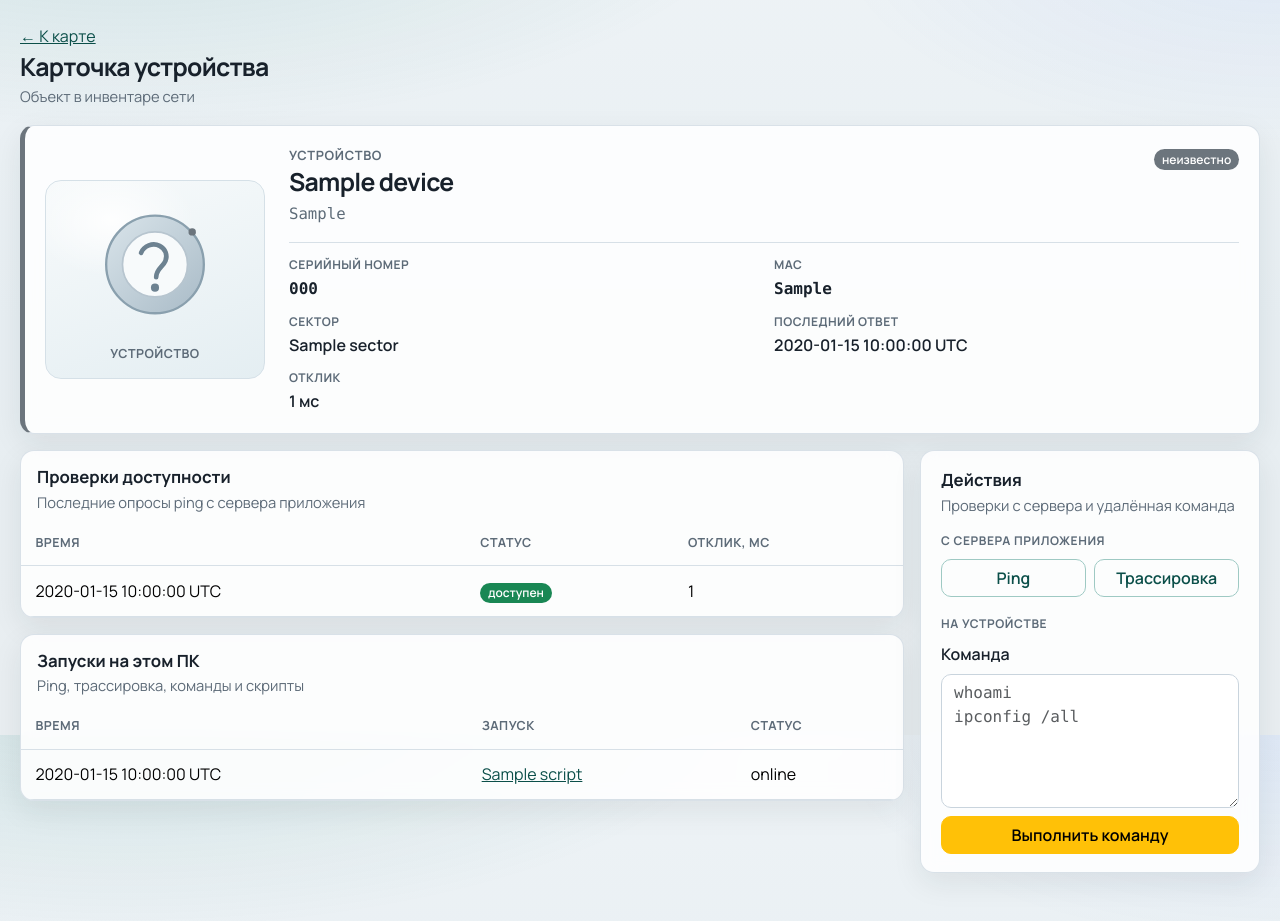
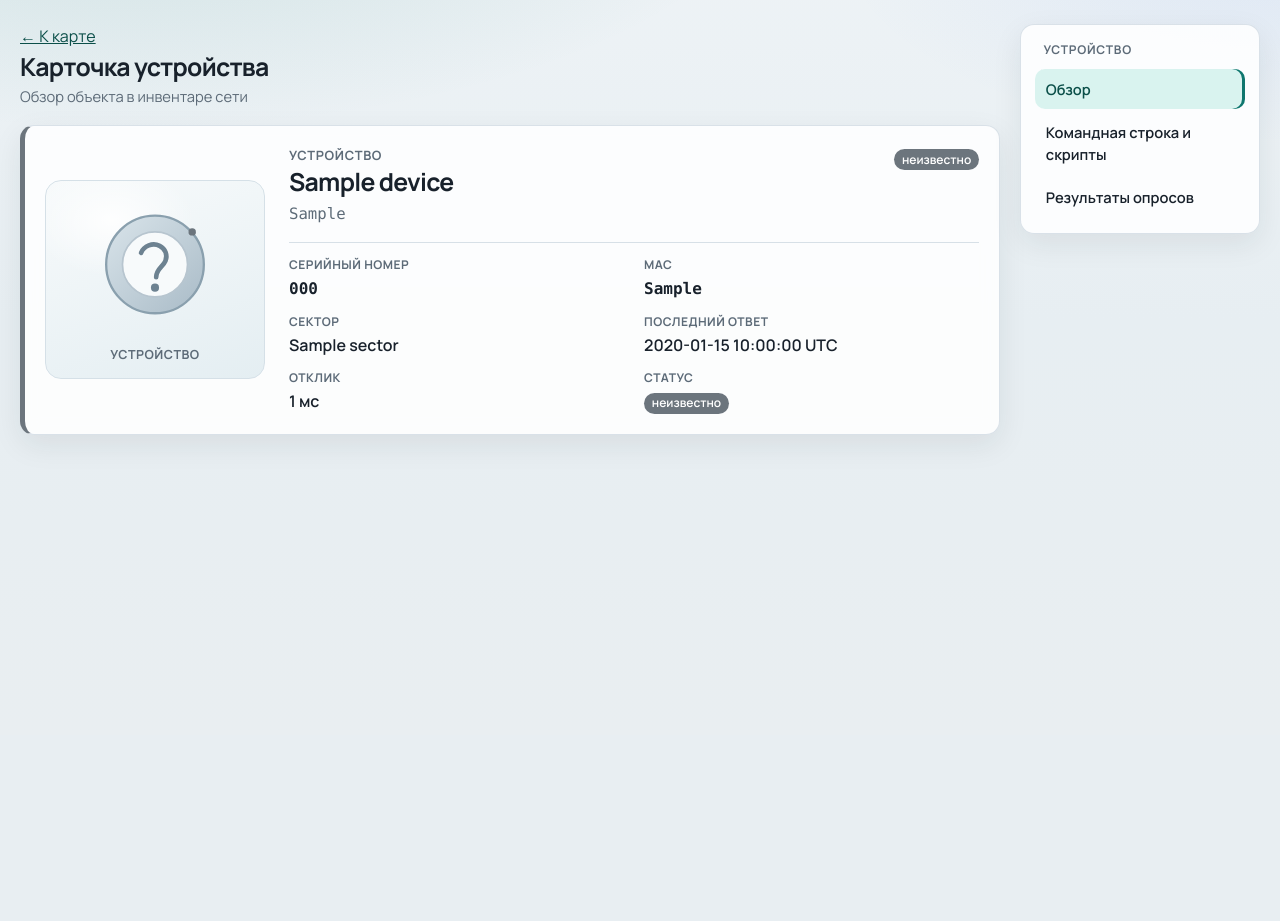
Before and after one commit to blazerity/admin-webhelper, a Flask app: page /devices/1 in a window 1280 px wide. Shown: the part 65-986 px from the top of the page. After the commit the page ends 504 px from the top, so only its background shows below. Run offline with Flask 3, Linux system fonts and the light colour scheme; a user stored in the database is signed in; tables that the repository leaves empty hold one stand-in row (values such as "Sample post"); some libraries are stand-ins or nearby versions.

Commit message:
Redesign device detail as settings-style tabs with right sidebar.
Use ?tab=overview|commands|polls (default overview), show last 5
command/script launches or poll history, and expand with ?all=1.

Co-authored-by: blazerity <blazerity@users.noreply.github.com>

```diff
--- a/app/routes/devices.py
+++ b/app/routes/devices.py
@@ -25,6 +25,10 @@ _RUN_TYPE_LABELS = {
     RunType.COMMAND: "Команда",
     RunType.SCRIPT: "Скрипт",
 }
+
+_DETAIL_TABS = frozenset({"overview", "commands", "polls"})
+_DEFAULT_LIST_LIMIT = 5
+_ALL_LIST_LIMIT = 50
 
 
 def _load_visible_sectors():
@@ -135,42 +139,88 @@ def _launch_label(item: ScriptRun) -> str:
     return kind
 
 
-def _launch_history(device_id: int) -> list[dict]:
-    """Последние запуски на устройстве: ping, tracert, команды и скрипты."""
+def _list_limit() -> tuple[int, bool]:
+    """(limit, show_all) — по умолчанию 5, при all=1 — расширенный список."""
+    show_all = (request.args.get("all") or "").strip() in {"1", "true", "yes"}
+    return (_ALL_LIST_LIMIT if show_all else _DEFAULT_LIST_LIMIT, show_all)
+
+
+def _detail_tab() -> str:
+    tab = (request.args.get("tab") or "overview").strip().lower()
+    if tab not in _DETAIL_TABS:
+        return "overview"
+    return tab
+
+
+def _launch_history(
+    device_id: int, run_types: tuple[str, ...], limit: int
+) -> tuple[list[dict], bool]:
+    """Последние запуски на устройстве заданных типов.
+
+    Возвращает (items, has_more). При урезанном списке читаем limit+1,
+    чтобы понять, есть ли ещё записи для кнопки «Показать все».
+    """
     rows = (
         ScriptRun.query.options(selectinload(ScriptRun.script))
-        .filter(ScriptRun.device_id == device_id)
+        .filter(
+            ScriptRun.device_id == device_id,
+            ScriptRun.run_type.in_(run_types),
+        )
         .order_by(ScriptRun.started_at.desc(), ScriptRun.id.desc())
-        .limit(30)
+        .limit(limit + 1)
         .all()
     )
-    return [
+    has_more = len(rows) > limit
+    items = [
         {
             "run": item,
             "label": _launch_label(item),
             "status_label": _RUN_STATUS_LABELS.get(item.status, item.status),
             "when": _format_run_when(item.started_at),
         }
-        for item in rows
+        for item in rows[:limit]
     ]
+    return items, has_more
 
 
 @bp.get("/devices/<int:device_id>")
 @login_required
 def detail(device_id: int):
-    """Карточка устройства: история слева, действия справа."""
+    """Карточка устройства: вкладки overview / commands / polls."""
     device = get_visible_device_or_404(device_id)
     if device.sector is None:
         abort(404)
-    history = (
-        DeviceHistory.query.filter_by(device_id=device.id)
-        .order_by(DeviceHistory.timestamp.desc())
-        .limit(20)
-        .all()
-    )
+
+    tab = _detail_tab()
+    limit, show_all = _list_limit()
+
+    history = []
+    launches = []
+    has_more = False
+    if tab == "polls":
+        rows = (
+            DeviceHistory.query.filter_by(device_id=device.id)
+            .order_by(DeviceHistory.timestamp.desc())
+            .limit(limit + 1)
+            .all()
+        )
+        has_more = (not show_all) and len(rows) > limit
+        history = rows[:limit]
+    elif tab == "commands":
+        launches, more = _launch_history(
+            device.id,
+            (RunType.COMMAND, RunType.SCRIPT),
+            limit,
+        )
+        has_more = (not show_all) and more
+
     return render_template(
         "devices/detail.html",
         device=device,
+        tab=tab,
+        show_all=show_all,
+        has_more=has_more,
+        list_limit=limit,
         history=history,
-        launches=_launch_history(device.id),
+        launches=launches,
     )
--- a/app/static/css/app.css
+++ b/app/static/css/app.css
@@ -799,6 +799,17 @@ code {
   word-break: break-word;
 }
 
+.device-settings-layout {
+  display: grid;
+  grid-template-columns: minmax(0, 1fr) 240px;
+  gap: 1.25rem;
+  align-items: start;
+}
+
+.device-settings-sidebar .settings-nav-link.active {
+  box-shadow: inset -3px 0 0 var(--accent);
+}
+
 .device-detail-layout {
   display: grid;
   grid-template-columns: minmax(0, 1fr) 340px;
@@ -809,6 +820,10 @@ code {
 .device-actions-panel {
   position: sticky;
   top: calc(var(--topbar-h) + 1rem);
+}
+
+.device-settings-content .device-actions-panel {
+  position: static;
 }
 
 .device-actions {
@@ -859,8 +874,23 @@ code {
     grid-template-columns: 1fr;
   }
 
-  .device-detail-layout {
+  .device-detail-layout,
+  .device-settings-layout {
     grid-template-columns: 1fr;
+  }
+
+  .device-settings-sidebar {
+    position: static;
+    order: -1;
+  }
+
+  .device-settings-sidebar .settings-nav {
+    flex-direction: row;
+    flex-wrap: wrap;
+  }
+
+  .device-settings-sidebar .settings-nav-link.active {
+    box-shadow: inset 0 -3px 0 var(--accent);
   }
 
   .device-actions-panel {
--- a/app/templates/devices/_diagnostics.html
+++ b/app/templates/devices/_diagnostics.html
@@ -1,31 +1,5 @@
 {% if device is defined and device %}
-<div class="device-actions">
-  <div class="device-actions-group">
-    <p class="device-actions-label">С сервера приложения</p>
-    <div class="device-actions-row">
-      <form method="post" action="{{ url_for('diagnostics.ping_device', device_id=device.id) }}">
-        <input type="hidden" name="csrf_token" value="{{ csrf_token() }}">
-        <button class="btn btn-outline-primary w-100" type="submit">Ping</button>
-      </form>
-      <form method="post" action="{{ url_for('diagnostics.tracert_device', device_id=device.id) }}">
-        <input type="hidden" name="csrf_token" value="{{ csrf_token() }}">
-        <button class="btn btn-outline-primary w-100" type="submit">Трассировка</button>
-      </form>
-    </div>
-  </div>
-
-  {% if current_user.is_authenticated and current_user.is_admin %}
-  <div class="device-actions-group">
-    <p class="device-actions-label">На устройстве</p>
-    <form method="post" action="{{ url_for('diagnostics.command_device', device_id=device.id) }}" class="device-command-form">
-      <input type="hidden" name="csrf_token" value="{{ csrf_token() }}">
-      <label class="form-label" for="command">Команда</label>
-      <textarea class="form-control font-monospace mb-2" id="command" name="command" rows="5" placeholder="whoami&#10;ipconfig /all"></textarea>
-      <button class="btn btn-warning w-100" type="submit">Выполнить команду</button>
-    </form>
-  </div>
-  {% else %}
-  <p class="small text-muted mb-0">Удалённая команда доступна только администратору.</p>
-  {% endif %}
-</div>
+{# Legacy combined diagnostics block (ping/tracert + remote command). #}
+{% include "devices/_poll_actions.html" %}
+{% include "devices/_command_actions.html" %}
 {% endif %}
--- a/app/templates/devices/detail.html
+++ b/app/templates/devices/detail.html
@@ -1,19 +1,29 @@
 {% extends "base.html" %}
 {% from "macros/status.html" import status_badge, device_portrait %}
 {% block title %}{% if device %}{{ device.hostname or device.ip }}{% else %}Устройство{% endif %}{% endblock %}
+{% block body_class %}page-device-detail{% endblock %}
 {% block main_class %}app-main-wide{% endblock %}
 {% block content %}
 {% if not device %}
 <div class="panel content-card"><p class="mb-0">Устройство не передано в шаблон.</p></div>
 {% else %}
+{% set tab = tab or 'overview' %}
+<div class="device-settings-layout">
+  <div class="device-settings-content">
     <div class="page-header">
       <div>
         <p class="mb-1"><a href="{{ url_for('devices.map') }}">← К карте</a></p>
         <h1 class="page-title">Карточка устройства</h1>
-    <p class="page-subtitle">Объект в инвентаре сети</p>
+        <p class="page-subtitle">
+          {% if tab == 'overview' %}Обзор объекта в инвентаре сети
+          {% elif tab == 'commands' %}Командная строка и скрипты
+          {% else %}Результаты опросов доступности
+          {% endif %}
+        </p>
       </div>
     </div>
 
+    {% if tab == 'overview' %}
     <article class="device-object panel {{ device.last_status }}">
       <div class="device-object-media">
         {{ device_portrait(device) }}
@@ -50,19 +60,70 @@
             <dt>Отклик</dt>
             <dd>{% if device.last_response_time_ms is not none %}{{ device.last_response_time_ms }} мс{% else %}—{% endif %}</dd>
           </div>
+          <div>
+            <dt>Статус</dt>
+            <dd>{{ status_badge(device.last_status) }}</dd>
+          </div>
         </dl>
       </div>
     </article>
 
-<div class="device-detail-layout">
-  <section class="device-history-column" aria-label="История устройства">
-    <div class="panel content-card p-0 overflow-hidden mb-3">
-      <div class="px-3 pt-3 pb-2">
-        <h2 class="panel-title">Проверки доступности</h2>
-        <p class="panel-hint">Последние опросы ping с сервера приложения</p>
+    {% elif tab == 'commands' %}
+    <div class="panel content-card device-actions-panel mb-3">
+      <h2 class="panel-title mb-1">Командная строка</h2>
+      <p class="panel-hint mb-3">Удалённая команда на устройстве</p>
+      {% include "devices/_command_actions.html" %}
+    </div>
+
+    <div class="panel content-card p-0 overflow-hidden">
+      <div class="px-3 pt-3 pb-2 d-flex flex-wrap align-items-start justify-content-between gap-2">
+        <div>
+          <h2 class="panel-title">Недавние запуски</h2>
+          <p class="panel-hint mb-0">Команды и скрипты на этом ПК{% if not show_all %} — последние {{ list_limit }}{% endif %}</p>
+        </div>
+        {% if has_more %}
+        <a class="btn btn-outline-secondary btn-sm" href="{{ url_for('devices.detail', device_id=device.id, tab='commands', all=1) }}">Показать все</a>
+        {% endif %}
       </div>
       <div class="table-responsive">
-        <table class="table table-sm">
+        <table class="table table-sm mb-0">
+          <thead><tr><th>Время</th><th>Запуск</th><th>Статус</th></tr></thead>
+          <tbody>
+          {% for item in launches %}
+            <tr>
+              <td class="text-nowrap">{{ item.when }}</td>
+              <td>
+                <a href="{{ url_for('scripts.run_detail', run_id=item.run.id) }}">{{ item.label }}</a>
+              </td>
+              <td>{{ item.status_label }}</td>
+            </tr>
+          {% else %}
+            <tr><td colspan="3" class="text-muted">Команд и скриптов на этом компьютере ещё не запускали.</td></tr>
+          {% endfor %}
+          </tbody>
+        </table>
+      </div>
+    </div>
+
+    {% elif tab == 'polls' %}
+    <div class="panel content-card device-actions-panel mb-3">
+      <h2 class="panel-title mb-1">Проверки с сервера</h2>
+      <p class="panel-hint mb-3">Ping и трассировка до устройства</p>
+      {% include "devices/_poll_actions.html" %}
+    </div>
+
+    <div class="panel content-card p-0 overflow-hidden">
+      <div class="px-3 pt-3 pb-2 d-flex flex-wrap align-items-start justify-content-between gap-2">
+        <div>
+          <h2 class="panel-title">Результаты опросов</h2>
+          <p class="panel-hint mb-0">История ping с сервера приложения{% if not show_all %} — последние {{ list_limit }}{% endif %}</p>
+        </div>
+        {% if has_more %}
+        <a class="btn btn-outline-secondary btn-sm" href="{{ url_for('devices.detail', device_id=device.id, tab='polls', all=1) }}">Показать все</a>
+        {% endif %}
+      </div>
+      <div class="table-responsive">
+        <table class="table table-sm mb-0">
           <thead><tr><th>Время</th><th>Статус</th><th>Отклик, мс</th></tr></thead>
           <tbody>
           {% for row in history %}
@@ -78,39 +139,19 @@
         </table>
       </div>
     </div>
+    {% endif %}
+  </div>
 
-    <div class="panel content-card p-0 overflow-hidden">
-      <div class="px-3 pt-3 pb-2">
-        <h2 class="panel-title">Запуски на этом ПК</h2>
-        <p class="panel-hint">Ping, трассировка, команды и скрипты</p>
-      </div>
-      <div class="table-responsive">
-        <table class="table table-sm">
-          <thead><tr><th>Время</th><th>Запуск</th><th>Статус</th></tr></thead>
-          <tbody>
-          {% for item in launches %}
-            <tr>
-              <td class="text-nowrap">{{ item.when }}</td>
-              <td>
-                <a href="{{ url_for('scripts.run_detail', run_id=item.run.id) }}">{{ item.label }}</a>
-              </td>
-              <td>{{ item.status_label }}</td>
-            </tr>
-          {% else %}
-            <tr><td colspan="3" class="text-muted">На этом компьютере ещё ничего не запускали.</td></tr>
-          {% endfor %}
-          </tbody>
-        </table>
-      </div>
-    </div>
-  </section>
-
-  <aside class="device-actions-column" aria-label="Действия">
-    <div class="panel content-card device-actions-panel">
-      <h2 class="panel-title mb-1">Действия</h2>
-      <p class="panel-hint mb-3">Проверки с сервера и удалённая команда</p>
-      {% include "devices/_diagnostics.html" %}
-    </div>
+  <aside class="settings-sidebar device-settings-sidebar" aria-label="Разделы карточки устройства">
+    <p class="settings-sidebar-title">Устройство</p>
+    <nav class="settings-nav">
+      <a class="settings-nav-link{% if tab == 'overview' %} active{% endif %}"
+         href="{{ url_for('devices.detail', device_id=device.id, tab='overview') }}">Обзор</a>
+      <a class="settings-nav-link{% if tab == 'commands' %} active{% endif %}"
+         href="{{ url_for('devices.detail', device_id=device.id, tab='commands') }}">Командная строка и скрипты</a>
+      <a class="settings-nav-link{% if tab == 'polls' %} active{% endif %}"
+         href="{{ url_for('devices.detail', device_id=device.id, tab='polls') }}">Результаты опросов</a>
+    </nav>
   </aside>
 </div>
 {% endif %}
```
Also changed, not shown: app/templates/devices/_command_actions.html (added, +21 -0 lines), app/templates/devices/_poll_actions.html (added, +17 -0 lines), tests/test_app.py (+119 -5 lines). Lines whose indentation alone changed are shown as unchanged.
